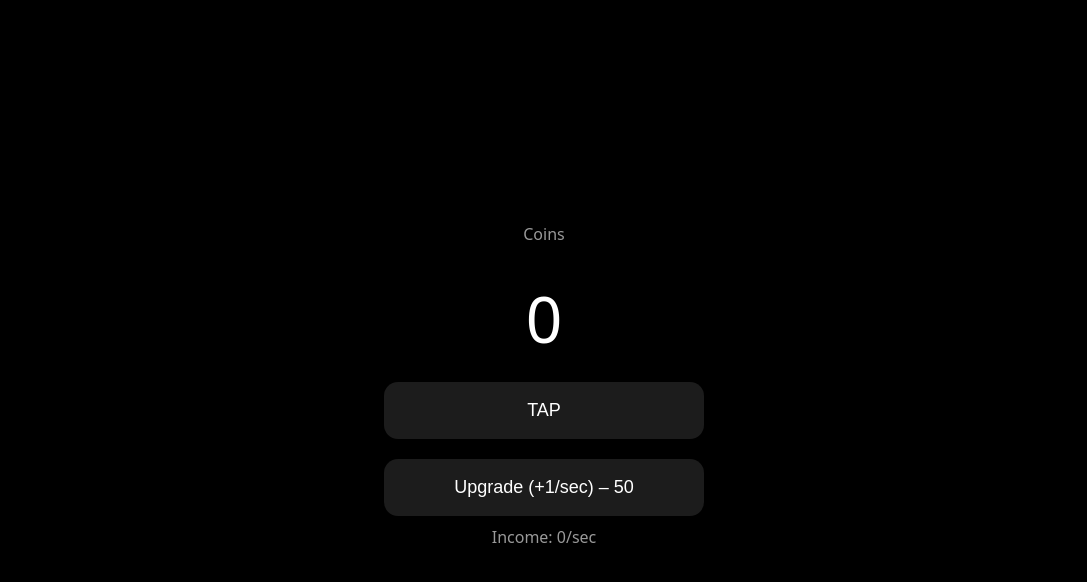
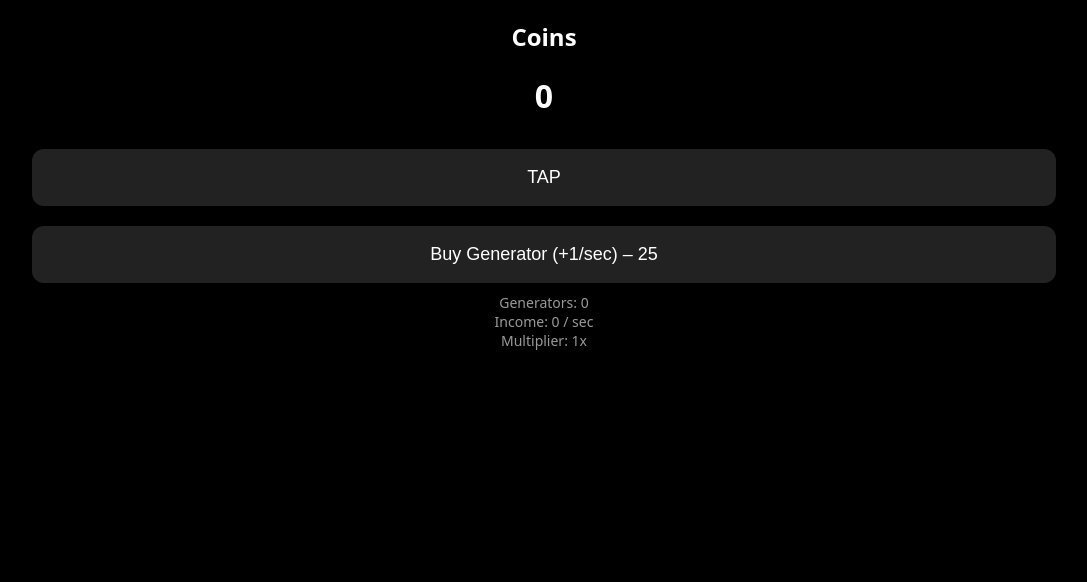
Before and after one commit to sampbb1996-dot/Casino, a website: page index.html in a window 1280 px wide. Shown: the whole page, without its empty margins (96-1183 px from the left). Drawn offline with Linux system fonts and the light colour scheme.

Commit message:
Update index.html

```diff
--- a/index.html
+++ b/index.html
@@ -1,96 +1,90 @@
 <!DOCTYPE html>
 <html>
 <head>
+<meta charset="UTF-8">
 <meta name="viewport" content="width=device-width, initial-scale=1.0">
-<title>Tap</title>
+<title>Idle Loop</title>
 <style>
 body {
   margin: 0;
   background: #000;
   color: #fff;
   font-family: system-ui, sans-serif;
-    display: flex;
-    flex-direction: column;
-    align-items: center;
-    justify-content: center;
-    height: 100vh;
-  }
-  .count {
-    font-size: 64px;
-    margin-bottom: 10px;
-    transition: transform 0.1s;
-  }
-  .label {
-    opacity: 0.6;
-    margin-bottom: 30px;
+  text-align: center;
 }
 button {
   width: 80%;
-    max-width: 320px;
   padding: 18px;
-    margin: 10px 0;
+  margin: 10px;
   font-size: 18px;
-    border-radius: 14px;
+  background: #222;
+  color: #fff;
   border: none;
-    background: #1c1c1c;
-    color: white;
+  border-radius: 12px;
+}
+.small {
+  opacity: 0.6;
+  font-size: 14px;
 }
 </style>
 </head>
 <body>
 
-<div class="label">Coins</div>
-<div class="count" id="coins">0</div>
+<h2>Coins</h2>
+<h1 id="coins">0</h1>
 
 <button onclick="tap()">TAP</button>
-<button onclick="buy()">Upgrade (+<span id="rate">1</span>/sec) – <span id="cost">50</span></button>
 
-<div class="label">Income: <span id="income">0</span>/sec</div>
+<button onclick="buyGen()">
+Buy Generator (+1/sec) – <span id="genCost">25</span>
+</button>
+
+<button onclick="prestige()" id="prestigeBtn" style="display:none">
+RESET → Gain Multiplier
+</button>
+
+<div class="small">
+Generators: <span id="gens">0</span><br>
+Income: <span id="income">0</span> / sec<br>
+Multiplier: <span id="multi">1x</span>
+</div>
 
 <script>
 let coins = 0;
-let income = 0;
-let upgradeLevel = 0;
+let gens = 0;
+let genCost = 25;
+let multiplier = 1;
 
 function tap() {
-  coins++;
-  flash();
-  update();
+  coins += multiplier;
 }
 
-function buy() {
-  const cost = getCost();
-  if (coins >= cost) {
-    coins -= cost;
-    upgradeLevel++;
-    income += Math.pow(5, upgradeLevel - 1);
-    update();
+function buyGen() {
+  if (coins >= genCost) {
+    coins -= genCost;
+    gens++;
+    genCost = Math.floor(genCost * 1.8);
   }
 }
 
-function getCost() {
-  return Math.floor(50 * Math.pow(4.5, upgradeLevel));
-}
-
-function update() {
-  document.getElementById("coins").textContent = Math.floor(coins);
-  document.getElementById("rate").textContent = Math.pow(5, upgradeLevel) || 1;
-  document.getElementById("cost").textContent = getCost();
-  document.getElementById("income").textContent = income;
-}
-
-function flash() {
-  const el = document.getElementById("coins");
-  el.style.transform = "scale(1.08)";
-  setTimeout(() => el.style.transform = "scale(1)", 80);
+function prestige() {
+  multiplier++;
+  coins = 0;
+  gens = 0;
+  genCost = 25;
 }
 
 setInterval(() => {
-  coins += income / 10;
-  update();
-}, 100);
+  coins += gens * multiplier;
+  document.getElementById("coins").innerText = Math.floor(coins);
+  document.getElementById("gens").innerText = gens;
+  document.getElementById("genCost").innerText = genCost;
+  document.getElementById("income").innerText = gens * multiplier;
+  document.getElementById("multi").innerText = multiplier + "x";
 
-update();
+  document.getElementById("prestigeBtn").style.display =
+    coins > 500 ? "block" : "none";
+}, 1000);
 </script>
 
 </body>
```
Lines whose indentation alone changed are shown as unchanged.
